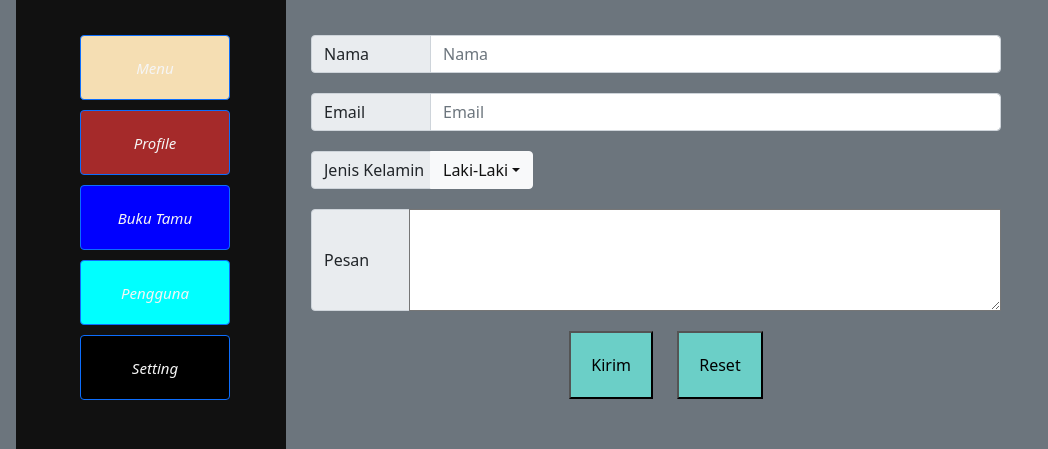
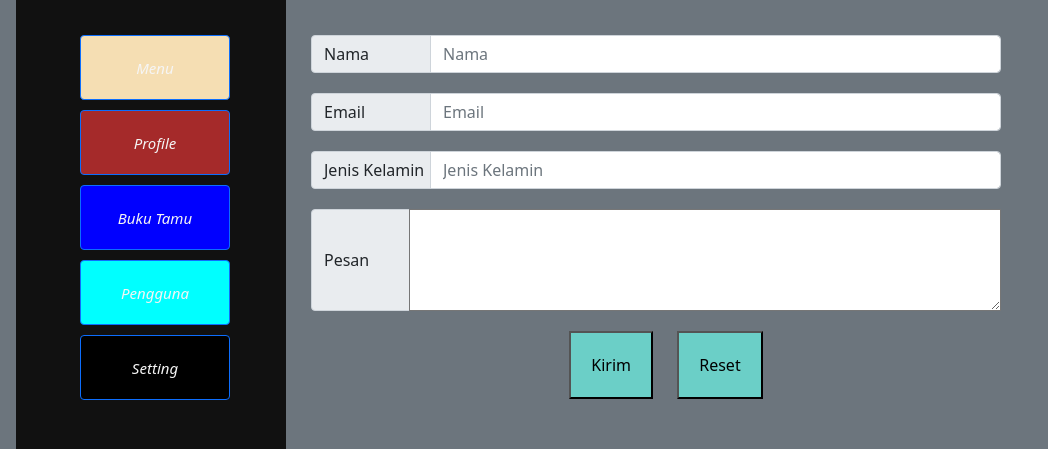
Before and after one commit to aat18agustus/Pemrograman-Web, a PHP site: page / in a window 1280 px wide. Shown: the part 156-605 px from the top of the page, without its empty margins (0-1048 px from the left). Run offline with PHP 8.4, Linux system fonts and the light colour scheme.

Commit message:
Alhamdulillah

```diff
--- a/Tugas4CSS/index.html
+++ b/Tugas4CSS/index.html
@@ -61,14 +61,10 @@
                     <input id="input" type="text" class="form-control" placeholder="Email" aria-label="Email"
                         aria-describedby="addon-wrapping">
                 </div>
-                <div id="button" class="input-group mb-3">
+                <div id="button" class="input-group flex-nowrap">
                     <span class="input-group-text" id="addon-wrapping">Jenis Kelamin</span>
-                    <button id="kelamin" class="btn btn-light dropdown-toggle" type="button" data-bs-toggle="dropdown"
-                        aria-expanded="false">Laki-Laki</button>
-                    <ul class="dropdown-menu">
-                        <li><a class="dropdown-item" href="#">Laki-Laki</a></li>
-                        <li><a class="dropdown-item" href="#">Perempuan</a></li>
-                    </ul>
+                    <input id="input" type="text" class="form-control" placeholder="Jenis Kelamin"
+                        aria-label="Jenis Kelamin" aria-describedby="addon-wrapping">
                 </div>
                 <div id="button" class="input-group flex-nowrap">
                     <span id="textbox" class="input-group-text" id="addon-wrapping">Pesan</span>
--- a/Tugas4CSS/style.css
+++ b/Tugas4CSS/style.css
@@ -73,11 +73,6 @@
     width: auto;
 }
 
-
-#button #kelamin {
-    color: #111;
-}
-
 #button span {
     width: 120px;
 
```
